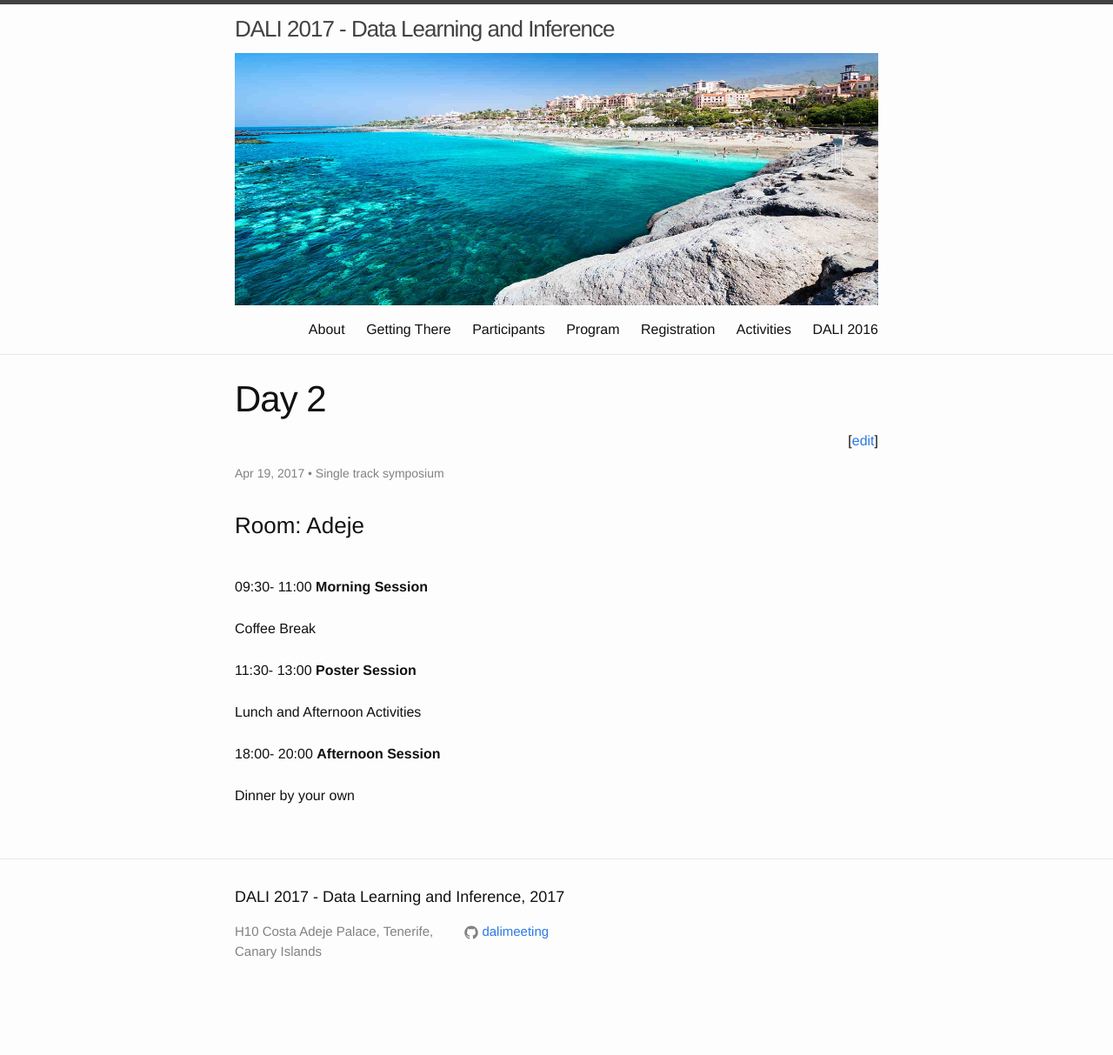
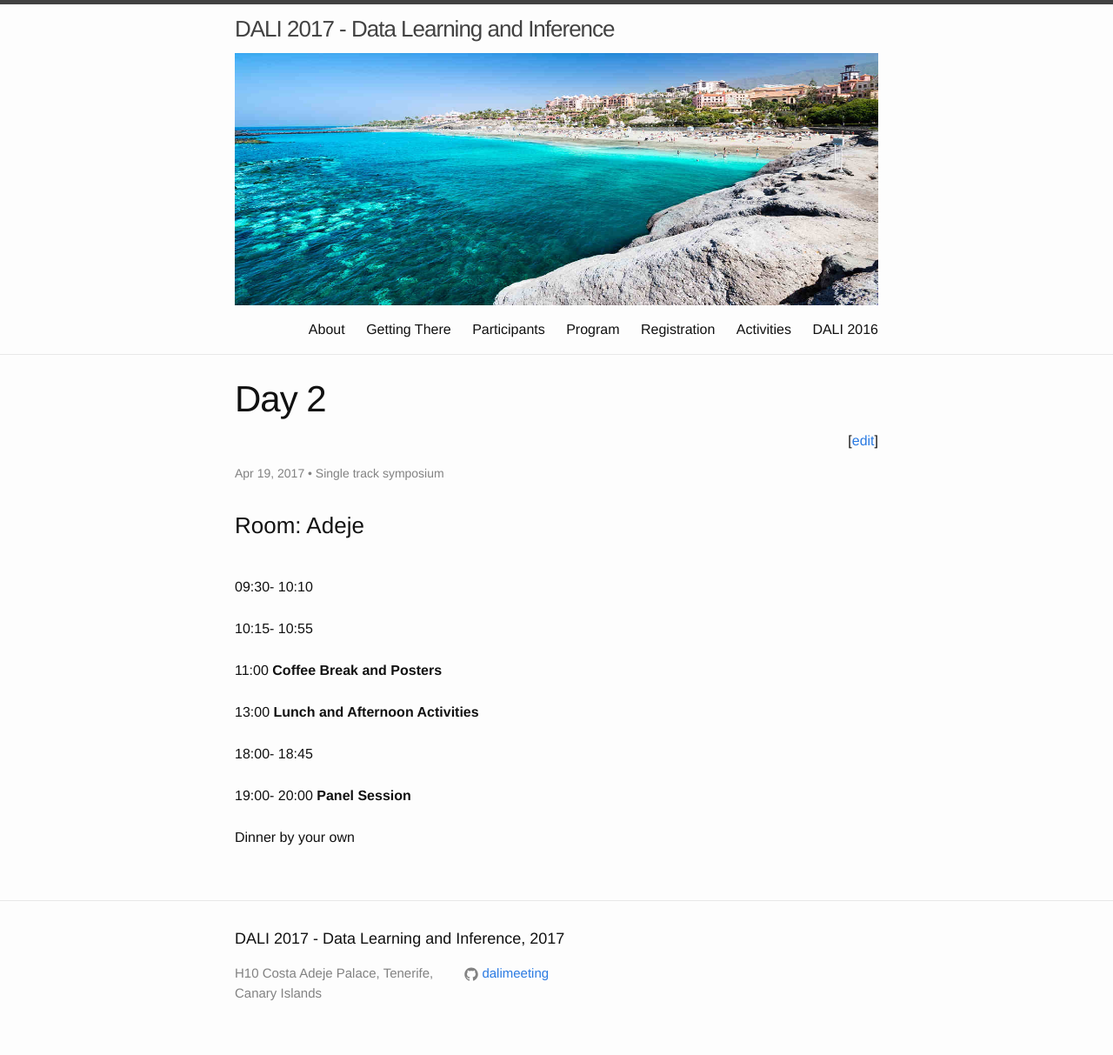
Before and after one commit to dalimeeting/dalimeeting.github.io, a Jekyll site: the page built from _posts/2017-04-19-day-2.md, in a window 1280 px wide. Shown: the whole page at 87% size. Built offline with Jekyll 4.4.1, drawn with Linux system fonts in a browser that asks for light colours; before the commit the page ends 1165 px from its top, so only the background shows below that.

Commit message:
Update 2017-04-19-day-2.md

```diff
--- a/_posts/2017-04-19-day-2.md
+++ b/_posts/2017-04-19-day-2.md
@@ -4,18 +4,24 @@
 layout: singletrack
 room: Adeje
 talks:
-- title: "Morning Session"
+- title: ""
+  author: "Sebastian Nowozin"
   start: "09:30"
-  end: "11:00"
+  end: "10:10"
 - title: ""
-  start: "Coffee Break"
-- title: "Poster Session"
-  start: "11:30"
-  end: "13:00"
+  author: "Volker Tresp"
+  start: "10:15"
+  end: "10:55"
+- title: "Coffee Break and Posters"
+  start: "11:00"
+- title: "Lunch and Afternoon Activities"
+  start: "13:00"
 - title: ""
-  start: "Lunch and Afternoon Activities"
-- title: "Afternoon Session"
+  author: "Sebastian Bodenstein"
   start: "18:00"
+  end: "18:45"
+- title: "Panel Session"
+  start: "19:00"
   end: "20:00"
 - title: ""
   start: "Dinner by your own"
```
